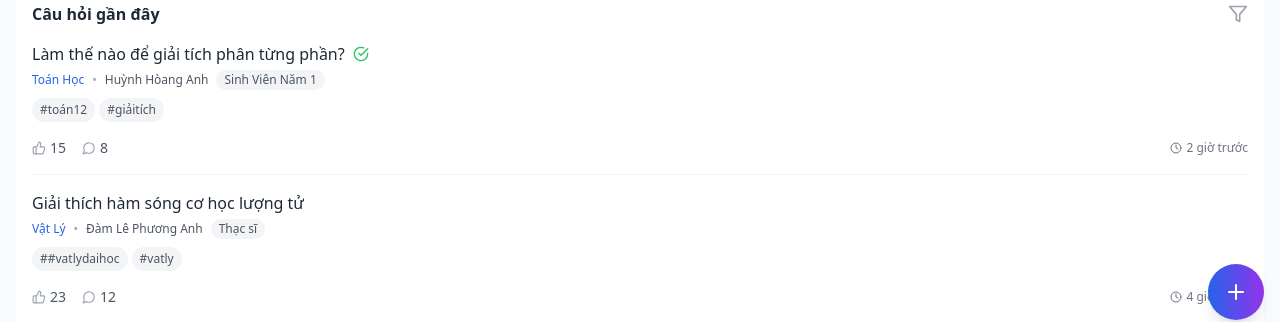
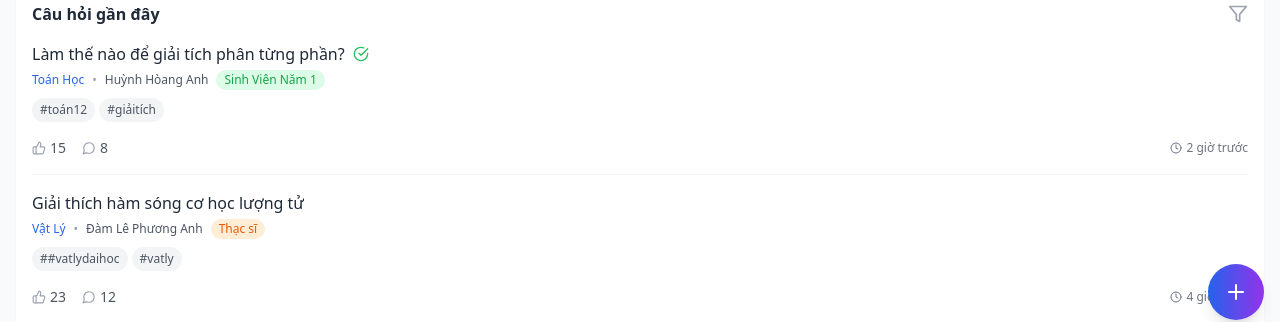
Before and after one commit to anhhuynhhoang1910/nhom6tiengviet, a React (Vite) app: page / in a window 1280 px wide. Both pictures are taken after a click on the button "Cộng đồng". Shown: the part 384-706 px from the top of the page. Built offline with nearby package versions, Linux system fonts and the light colour scheme.

Commit message:
Update CommunityScreen.tsx

```diff
--- a/src/components/CommunityScreen.tsx
+++ b/src/components/CommunityScreen.tsx
@@ -62,13 +62,13 @@ export const CommunityScreen: React.FC = () => {
 
   const getLevelColor = (level: string) => {
     switch (level) {
-      case 'Beginner':
+      case 'Sinh Viên Năm 1':
         return 'text-green-600 bg-green-100';
-      case 'Intermediate':
+      case 'Thạc sĩ':
         return 'text-orange-600 bg-orange-100';
-      case 'Advanced':
+      case 'Sinh viên năm 2':
         return 'text-blue-600 bg-blue-100';
-      case 'Expert':
+      case 'Lớp 1212':
         return 'text-purple-600 bg-purple-100';
       default:
         return 'text-gray-600 bg-gray-100';
```
